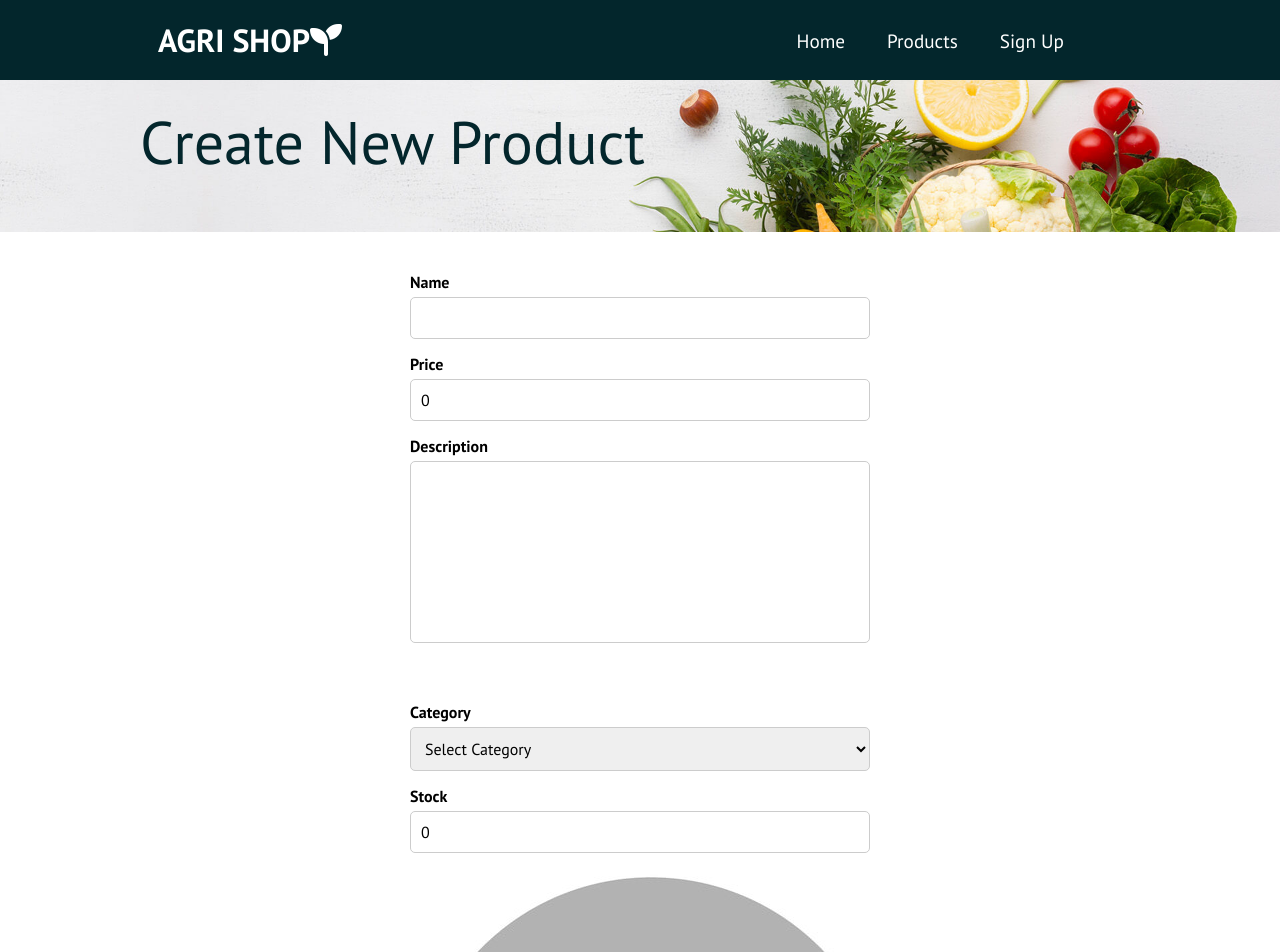
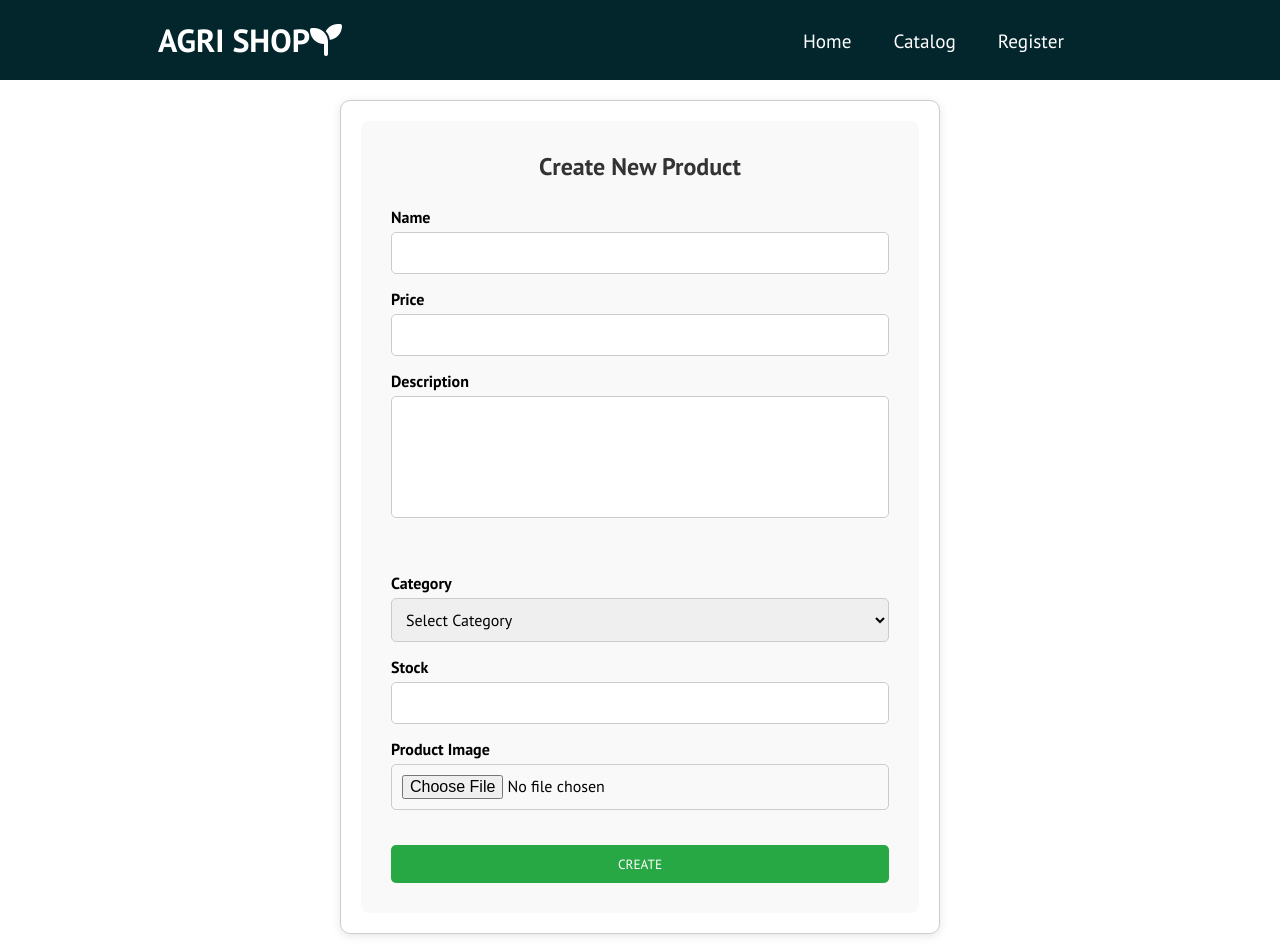
Before and after one commit to MKristinaa/AgriShop-React, a React (Create React App) app: page /admin/product in a window 1280 px wide. Shown: the top 952 px of the page. Built offline with nearby package versions, Linux system fonts and the light colour scheme.

Commit message:
Updated Product

```diff
--- a/src/components/Navbar.js
+++ b/src/components/Navbar.js
@@ -80,14 +80,14 @@ function Navbar() {
 
           <li className='nav-item'>
             <Link to='/product' className='nav-links' onClick={closeMobileMenu}>
-              Products
+              Catalog
             </Link>
           </li>
 
           {user && user.role === 'seller'  && (
           <li className='nav-item'>
             <Link to='/seller/products' className='nav-links' onClick={closeMobileMenu}>
-              MyProducts
+              My Listings
             </Link>
           </li>
           )}
@@ -125,21 +125,21 @@ function Navbar() {
                   )}
                   {user && user.role !== 'admin' && (
                     <Link className='dropdown-item' to='/orders/me'>
-                      Orders
+                      My Orders
                     </Link>
                   )}
                   <Link className='dropdown-item' to='/me'>
-                    Profile
+                    Account
                   </Link>
                   <Link className='dropdown-item text-danger' to='/' onClick={logoutHandler}>
-                    Logout
+                    Sign Out
                   </Link>
                 </div>
               </div>
             ) : (
 
               <Link to='/sign-up' className='nav-links' onClick={closeMobileMenu}>
-                Sign Up
+                Register
               </Link>
             )}
 
--- a/src/components/layout/NewProduct.css
+++ b/src/components/layout/NewProduct.css
@@ -1,61 +1,48 @@
-.new-product-top{
-    margin-top: 50px;
+.new-product-container {
+    margin: 20px auto;
+    max-width: 600px;
+    padding: 20px;
+    border: 1px solid #ccc;
+    border-radius: 10px;
+    box-shadow: 0 2px 10px rgba(0,0,0,0.1);
+    background-color: white;
 }
 
-.new-product-title {
-    font-size: 30px;
+.new-product-card {
+    background-color: #f9f9f9;
+    padding: 30px;
+    border-radius: 8px;
 }
 
-.new-product-row {
-    display: flex;
-    justify-content: center;
-    margin-top: 20px;
+.new-product-header {
+    text-align: center;
+    margin-bottom: 25px;
+    color: #333;
 }
 
-.new-product-content {
-    background-color: white;
-    padding: 20px;
-    border-radius: 10px;
-    width: 500px;
-}
-
-.new-product-form-wrapper {
-    margin: 0 auto;
-}
-
-.new-product-form-container {
+.new-product-form {
     display: flex;
     flex-direction: column;
 }
 
 .new-product-form-group {
     margin-bottom: 15px;
-    display: block; /* Promeni u block da bi elementi išli jedan ispod drugog */
+    display: flex;
+    flex-direction: column;
 }
 
 .new-product-form-group label {
     font-weight: bold;
-    margin-bottom: 5px; /* Dodaj malo razmaka ispod labela */
-    display: block;
+    margin-bottom: 5px;
 }
 
-.custom-file-label{
-    width: 100%;
-    cursor: pointer;
-}
-
-.new-product-form-group-image-preview{
-    width: 60px;
-}
-
-.new-product-form-group input[type="text"],
-.new-product-form-group input[type="number"],
+.new-product-form-group input,
+.new-product-form-group select,
 .new-product-form-group textarea,
-.new-product-form-group select {
-    width: 100%;
+.custom-file-input-upload {
     padding: 10px;
+    border-radius: 5px;
     border: 1px solid #ccc;
-    border-radius: 5px;
     font-size: 16px;
 }
 
@@ -64,32 +51,39 @@
 }
 
 .new-product-button {
-    background-color: #4CAF50;
+    background-color: #28a745;
     color: white;
-    padding: 10px;
+    padding: 10px 20px;
     border: none;
     border-radius: 5px;
     cursor: pointer;
-    font-size: 16px;
-    transition: background-color 0.3s;
-    margin-top: 40px;
+    margin-top: 20px;
+    transition: 0.3s;
 }
 
 .new-product-button:hover {
-    border: 1px solid #4CAF50;
-    color: #4CAF50;
-    background-color: white;
+    background-color: #218838;
+    color: white;
+    border: 1px solid #218838;
 }
-
 
 .error-message {
     color: red;
     font-size: 0.875rem;
     margin-top: 4px;
-    margin-bottom: 10px;
-    display: block;
 }
 
-.new-top{
-    margin-top: 50px;
+/* Preview slike ispod inputa */
+.image-preview-container {
+    margin-top: 10px;
+    display: flex;
+    justify-content: center;
 }
+
+.image-preview {
+    width: 200px;  /* fiksna širina */
+    height: auto;  /* visina automatski */
+    border: 1px solid #ccc;
+    border-radius: 5px;
+    object-fit: contain;
+}
--- a/src/components/layout/NewProduct.js
+++ b/src/components/layout/NewProduct.js
@@ -1,28 +1,32 @@
 import React, { Fragment, useEffect, useState } from 'react';
 import { newProduct } from '../../actions/productActons';
 import { useNavigate } from 'react-router-dom';
+import Cookies from 'js-cookie';
 import './NewProduct.css';
-import Cookies from 'js-cookie';
 
 const NewProduct = () => {
     const navigate = useNavigate();
 
     const [name, setName] = useState('');
     const [user, setUser] = useState(0);
-    const [base64Image, setBase64Image] = useState("");
-    const [price, setPrice] = useState(0);
+    const [image, setImage] = useState('');
+    const [price, setPrice] = useState('');
     const [description, setDescription] = useState('');
     const [category, setCategory] = useState('');
-    const [stocks, setStocks] = useState(0);
-    const [imageURL, setImageURL] = useState('');
-    const [imagesPreview, setImagesPreview] = useState('/images/default_avatar.jpg');
-
+    const [stocks, setStocks] = useState('');
     const [errors, setErrors] = useState({});
 
     const categories = [
         'Vegetables',
         'Fruits',
-        'Grains'
+        'Grains',
+        'Dairy Products',
+        'Meat & Poultry',
+        'Honey & Beekeeping Products',
+        'Herbs & Spices',
+        'Nuts & Seeds',
+        'Beverages',
+        'Others'
     ];
 
     useEffect(() => {
@@ -31,7 +35,7 @@ const NewProduct = () => {
             const parsedUser = JSON.parse(storedUser);
             setUser(parsedUser._id);
         }
-    }, [])
+    }, []);
 
     const validateFields = () => {
         const newErrors = {};
@@ -40,43 +44,30 @@ const NewProduct = () => {
         if (!description.trim()) newErrors.description = "Description is required";
         if (!category) newErrors.category = "Category is required";
         if (!stocks) newErrors.stocks = "Stock field is required";
-        if (!imageURL && !base64Image) newErrors.image = "Image is required";
+        if (!image) newErrors.image = "Image is required";
         return newErrors;
     };
 
     const submitHandler = async (e) => {
         e.preventDefault();
-
         const newErrors = validateFields();
-
         if (Object.keys(newErrors).length > 0) {
             setErrors(newErrors);
             return;
         }
-
-        const data = {
-            user,
-            name,
-            price,
-            description,
-            stocks,
-            category,
-            image: imageURL || base64Image
-        };
-
+        const data = { user, name, price, description, stocks, category, image };
         await newProduct(data);
         alert("Product successfully created!");
         navigate('/seller/products', { state: { productName: name } });
     };
 
-    const onChange = (e) => {
+    const onChangeImage = (e) => {
         const file = e.target.files[0];
         if (file) {
             const reader = new FileReader();
             reader.onload = () => {
                 if (reader.readyState === 2) {
-                    setImagesPreview(reader.result);
-                    setImageURL(reader.result);
+                    setImage(reader.result);
                 }
             };
             reader.readAsDataURL(file);
@@ -85,105 +76,65 @@ const NewProduct = () => {
 
     return (
         <Fragment>
-            <div className='top'>
-                <div className='top-text new-product-top'>Create New Product</div>
-            </div>
+            <div className="new-product-container">
+                <div className="new-product-card">
+                    <h2 className="new-product-header">Create New Product</h2>
 
-            <div className="new-product-row">
-                <div className="new-product-content">
-                    <div className="new-product-form-wrapper">
-                        <form className="new-product-form-container" onSubmit={submitHandler}>
+                    <form className="new-product-form" onSubmit={submitHandler}>
                         <div className="new-product-form-group">
-                                <label htmlFor="name_field">Name</label>
-                                <input
-                                    type="text"
-                                    id="name_field"
-                                    value={name}
-                                    onChange={(e) => setName(e.target.value)}
-                                />
+                            <label>Name</label>
+                            <input type="text" value={name} onChange={(e) => setName(e.target.value)} />
                             {errors.name && <p className="error-message">{errors.name}</p>}
                         </div>
 
                         <div className="new-product-form-group">
-                                <label htmlFor="price_field">Price</label>
-                                <input
-                                    type="number"
-                                    id="price_field"
-                                    value={price}
-                                    onChange={(e) => setPrice(e.target.value)}
-                                />
+                            <label>Price</label>
+                            <input type="number" value={price} onChange={(e) => setPrice(e.target.value)} />
                             {errors.price && <p className="error-message">{errors.price}</p>}
                         </div>
 
                         <div className="new-product-form-group">
-                                <label htmlFor="description_field">Description</label>
-                                <textarea
-                                    id="description_field"
-                                    rows="8"
-                                    value={description}
-                                    onChange={(e) => setDescription(e.target.value)}
-                                ></textarea>
+                            <label>Description</label>
+                            <textarea value={description} rows="5" onChange={(e) => setDescription(e.target.value)} />
                             {errors.description && <p className="error-message">{errors.description}</p>}
                         </div>
 
                         <div className="new-product-form-group">
-                                <label htmlFor="category_field">Category</label>
-                                <select
-                                    id="category_field"
-                                    value={category}
-                                    onChange={(e) => setCategory(e.target.value)}
-                                >
+                            <label>Category</label>
+                            <select value={category} onChange={(e) => setCategory(e.target.value)}>
                                 <option value="">Select Category</option>
-                                    {categories.map(category => (
-                                        <option key={category} value={category}>
-                                            {category}
-                                        </option>
-                                    ))}
+                                {categories.map(cat => <option key={cat} value={cat}>{cat}</option>)}
                             </select>
                             {errors.category && <p className="error-message">{errors.category}</p>}
                         </div>
 
                         <div className="new-product-form-group">
-                                <label htmlFor="stocks_field">Stock</label>
-                                <input
-                                    type="number"
-                                    id="stocks_field"
-                                    value={stocks}
-                                    onChange={(e) => setStocks(e.target.value)}
-                                />
+                            <label>Stock</label>
+                            <input type="number" value={stocks} onChange={(e) => setStocks(e.target.value)} />
                             {errors.stocks && <p className="error-message">{errors.stocks}</p>}
                         </div>
 
-                            <div className='new-product-form-group'>
-                                <div className='avatar'>
-                                    <div className='new-product-form-group-image-preview'>
-                                        {imagesPreview && <img src={imagesPreview} alt="Image Preview" />}
+                        {/* File upload */}
+                        <div className="new-product-form-group">
+                            <label className="avatar_upload">Product Image</label>
+                            <input
+                                type="file"
+                                name="image"
+                                accept="image/*"
+                                onChange={onChangeImage}
+                                className="custom-file-input-upload"
+                            />
+                            {errors.image && <p className="error-message">{errors.image}</p>}
+
+                            {image && (
+                                <div className="image-preview-container">
+                                    <img src={image} alt="Product Preview" className="image-preview" />
                                 </div>
-                                    <div className='custom-file'>
-                                        <input
-                                            type='file'
-                                            name='avatar'
-                                            className='custom-file-input'
-                                            id='customFile'
-                                            accept='image/*'
-                                            onChange={onChange}
-                                        />
-                                        <p className='custom-file-label' htmlFor='customFile'>
-                                            Choose Image
-                                        </p>
-                                    </div>
-                                </div>
-                                {errors.image && <p className="error-message">{errors.image}</p>}
+                            )}
                         </div>
 
-                            <button
-                                type="submit"
-                                className="new-product-button"
-                            >
-                                CREATE
-                            </button>
+                        <button type="submit" className="new-product-button">CREATE</button>
                     </form>
-                    </div>
                 </div>
             </div>
         </Fragment>
```
Lines whose indentation alone changed are shown as unchanged.
